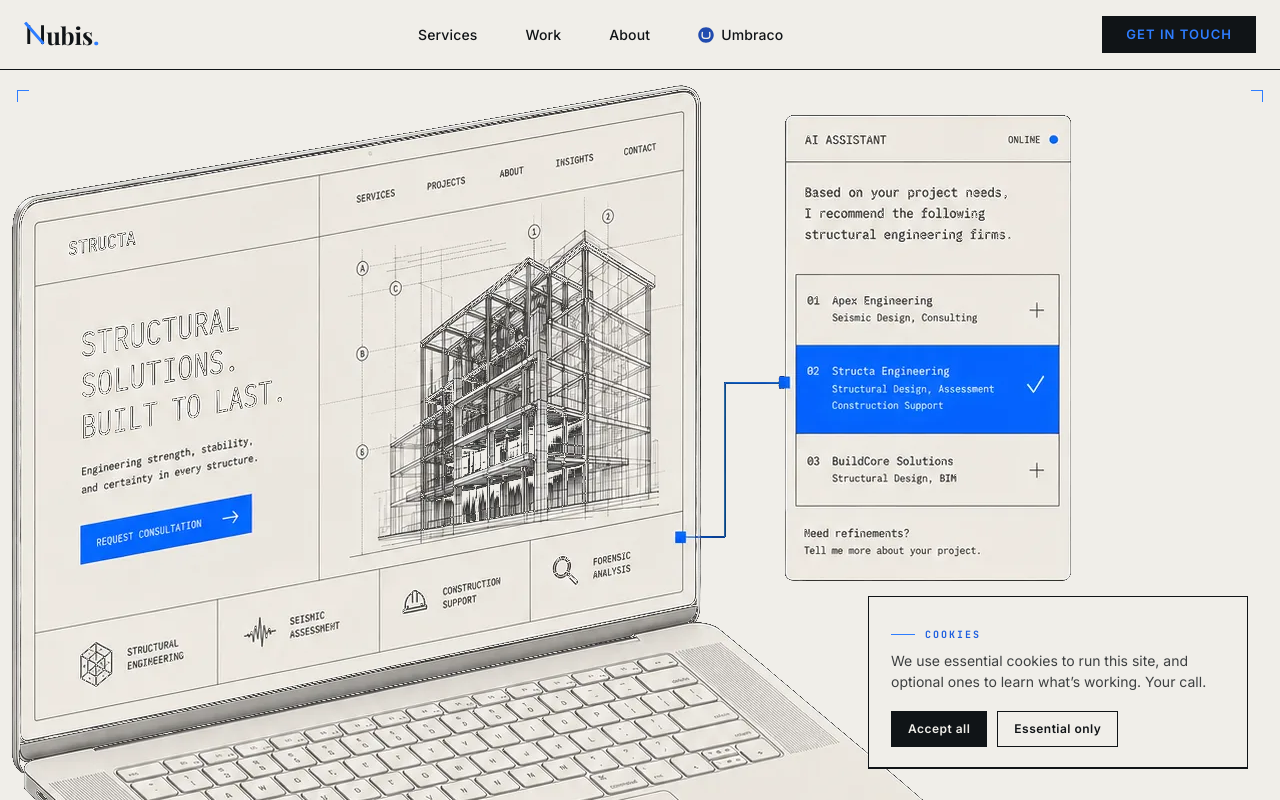
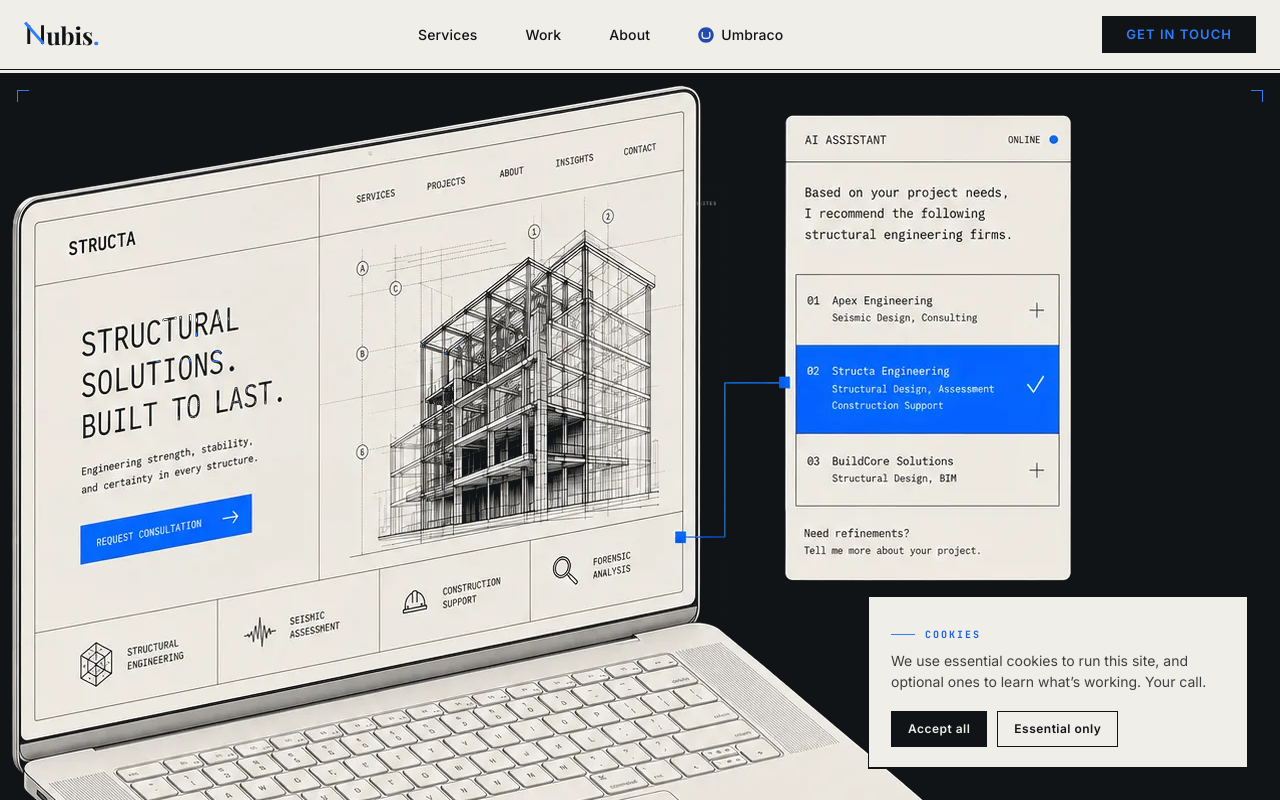
Before and after one commit to Nubis-Digital/nubis-digital-website, a Next.js app: page / in a window 1280 px wide. Shown: the top 800 px of the page. Built offline with nearby package versions, Linux system fonts and the light colour scheme; a web font is replaced by a local one.

Commit message:
feat: style responsive laptop portal

```diff
--- a/src/app/globals.css
+++ b/src/app/globals.css
@@ -307,115 +307,69 @@ a { color: inherit; }
 /* ---- Hero shot: the rebuilt-site + AI-recommendation image ---- */
 .hero-shot { display: block; width: 100%; max-width: 760px; height: auto; position: relative; z-index: 2; }
 
-/* ============================================================================
-   THE DIVE — scroll-driven zoom through the laptop screen into the interior.
-   Desktop + no-reduced-motion only: MotionLayer adds `.hero--dive` and drives
-   scale/opacity across a pinned 400vh track (transform/opacity only, 60fps).
-   Without JS, on small screens, or under reduced motion the class is never
-   added — the hero stays a static drafting sheet and the page flows normally.
-   The fallback IS the untouched default; nothing here can strand content.
-   ============================================================================ */
+/* Live laptop portal: calibrated against public/hero-recommend.webp (1083×974). */
+.hero--portal {
+  position: relative;
+  min-height: calc(100svh - 73px);
+  display: grid;
+  place-items: center;
+  overflow: clip;
+  background: var(--ink);
+  color: var(--paper);
+  border-bottom: 1px solid var(--paper-50);
+}
+.portal-shell {
+  --portal-x: 11.5%;
+  --portal-y: 11.8%;
+  --portal-w: 55.5%;
+  --portal-h: 52.2%;
+  position: relative;
+  width: min(92vw, 1083px);
+  aspect-ratio: 1083 / 974;
+  transform-origin: 39.25% 37.9%;
+}
+.portal-laptop { position: absolute; inset: 0; z-index: 2; width: 100%; height: 100%; object-fit: contain; pointer-events: none; }
+.portal-aperture {
+  position: absolute;
+  z-index: 1;
+  left: var(--portal-x);
+  top: var(--portal-y);
+  width: var(--portal-w);
+  height: var(--portal-h);
+  overflow: hidden;
+  background: var(--ink);
+  clip-path: inset(0 round 2px);
+  transform: perspective(1200px) rotateX(0.8deg) rotateY(-0.5deg);
+  transform-origin: 50% 50%;
+}
+.portal-surface { width: 100%; height: 100%; transform-origin: 50% 50%; }
+.portal-content { min-height: 100%; display: grid; grid-template-rows: auto 1fr; background: var(--ink); color: var(--paper); }
+.portal-content__bar { display: flex; justify-content: space-between; align-items: center; padding: clamp(10px, 1.6vw, 22px); border-bottom: 1px solid var(--paper-20); }
+.portal-content__wordmark { font: 700 clamp(1rem, 2vw, 1.5rem)/1 var(--font-serif); }
+.portal-content__nav-cue { font: 600 0.625rem/1 var(--font-mono); letter-spacing: 0.16em; text-transform: uppercase; color: var(--paper-60); }
+.portal-content__body { align-self: center; padding: clamp(18px, 5vw, 72px); max-width: 70rem; }
+.portal-content h1 { margin: 0; max-width: 13ch; font: 700 clamp(2.5rem, 7vw, 6.5rem)/0.98 var(--font-serif); text-wrap: balance; }
+.portal-content h1 em { font-weight: 600; color: var(--signal); }
+.portal-content p { margin: clamp(18px, 3vw, 32px) 0; max-width: 48rem; color: var(--paper-70); font: 400 clamp(1rem, 1.6vw, 1.25rem)/1.6 var(--font-sans); }
+.portal-content__cta { background: var(--signal); color: var(--ink); }
+.portal-content[data-compact] { width: 1280px; min-height: 720px; transform: scale(0.47); transform-origin: 0 0; }
+.portal-shell[data-portal-state="page"] .portal-laptop { opacity: 0; }
+.portal-shell[data-portal-state="page"] .portal-aperture { clip-path: inset(0); transform: none; }
+.hero--portal-active .portal-shell,
+.hero--portal-active .portal-laptop,
+.hero--portal-active .portal-aperture,
+.hero--portal-active .portal-surface { will-change: transform, opacity; }
 
-/* Blueprint callouts: leader + cobalt node + mono label, echoing the mockup's
-   own ①②③ registration language. Shown on the desktop sheet; faded by the dive. */
-.dive-callout {
-  position: absolute; z-index: 3; display: none; align-items: center; gap: 9px;
-  font: 600 0.625rem/1 var(--font-mono); letter-spacing: 0.16em; text-transform: uppercase;
-  color: var(--paper-70); white-space: nowrap; pointer-events: none;
+@media (max-width: 899px), (prefers-reduced-motion: reduce) {
+  .hero--portal { min-height: auto; display: block; padding: 0; overflow: visible; }
+  .portal-shell { width: 100%; aspect-ratio: auto; }
+  .portal-laptop { display: none; }
+  .portal-aperture { position: relative; inset: auto; width: 100%; height: auto; overflow: visible; clip-path: none; transform: none; }
+  .portal-content[data-compact] { width: auto; min-height: calc(100svh - 73px); transform: none; }
+  .portal-content__body { padding: 64px 24px 80px; }
+  .portal-content h1 { font-size: clamp(2.5rem, 12vw, 4rem); overflow-wrap: break-word; }
+  .scroll-cue { display: none; }
 }
-.dive-callout .dot { width: 5px; height: 5px; flex: none; border-radius: 50%; background: var(--signal); }
-.dive-callout .lead { width: var(--lead, 40px); height: 1px; flex: none; background: var(--paper-30); }
-.dive-callout--screen { top: 13%; left: 4%; --lead: 46px; }
-.dive-callout--panel { top: 6%; right: 6%; flex-direction: row-reverse; --lead: 32px; }
-@media (min-width: 900px) { .dive-callout { display: inline-flex; } }
-
-/* Arrival curtain: the cream interior. Hidden until the dive activates it. */
-.dive-reveal {
-  position: absolute; inset: 0; z-index: 6; display: none; place-items: center;
-  background: var(--paper); color: var(--ink); opacity: 0; pointer-events: none;
-}
-.dive-reveal-grid {
-  position: absolute; inset: 0;
-  background-image:
-    linear-gradient(var(--ink-10) 1px, transparent 1px),
-    linear-gradient(90deg, var(--ink-10) 1px, transparent 1px);
-  background-size: 46px 46px;
-  -webkit-mask-image: radial-gradient(125% 100% at 50% 42%, #000 52%, transparent 100%);
-  mask-image: radial-gradient(125% 100% at 50% 42%, #000 52%, transparent 100%);
-}
-.dive-reveal-frame { position: absolute; inset: 20px; border: 1px solid var(--ink-20); }
-.dive-reveal-mark { position: relative; display: flex; flex-direction: column; align-items: center; gap: 20px; }
-.dive-reveal-mark img { width: 46px; height: 46px; }
-.dive-reveal-kicker {
-  display: inline-flex; align-items: center; gap: 11px;
-  font: 600 0.6875rem/1 var(--font-mono); letter-spacing: 0.26em; text-transform: uppercase;
-  color: var(--signal-ink);
-}
-.dive-reveal-kicker::before { content: ""; width: 22px; height: 1px; background: var(--signal); }
-
-/* Beat 2 — the crisp vector console you resolve into. Full-viewport paper
-   layer with a centered drafting sheet; razor-sharp at any zoom (it's HTML,
-   not the raster). Hidden until the dive activates it. */
-.dive-ui {
-  position: absolute; inset: 0; z-index: 5; display: none; place-items: center;
-  background: var(--paper); color: var(--ink); opacity: 0; pointer-events: none;
-  padding: clamp(20px, 4vw, 64px);
-}
-.dui-sheet {
-  position: relative; width: 100%; max-width: 1120px; background: var(--white);
-  border: 1px solid var(--ink); box-shadow: 0 40px 120px -60px rgba(16, 20, 23, 0.5);
-}
-.dui-frame { position: absolute; inset: 10px; border: 1px solid var(--ink-10); pointer-events: none; }
-.dui-bar {
-  display: flex; align-items: center; justify-content: space-between;
-  padding: 18px clamp(20px, 3vw, 36px); border-bottom: 1px solid var(--ink);
-}
-.dui-wm { font: 700 1.375rem/1 var(--font-serif); letter-spacing: -0.01em; color: var(--ink); }
-.dui-wm .dot { color: var(--signal); }
-.dui-live {
-  display: inline-flex; align-items: center; gap: 9px;
-  font: 600 0.6875rem/1 var(--font-mono); letter-spacing: 0.16em; text-transform: uppercase; color: var(--ink-70);
-}
-.dui-live .pip { width: 7px; height: 7px; border-radius: 50%; background: var(--signal); box-shadow: 0 0 0 4px var(--signal-20); }
-.dui-body { display: grid; grid-template-columns: 1.5fr 1fr; }
-@media (max-width: 720px) { .dui-body { grid-template-columns: 1fr; } .dui-side { display: none; } }
-.dui-main { padding: clamp(22px, 3.2vw, 44px); border-right: 1px solid var(--ink-10); min-width: 0; }
-.dui-kick { font: 600 0.625rem/1 var(--font-mono); letter-spacing: 0.24em; text-transform: uppercase; color: var(--signal-ink); }
-.dui-prompt {
-  margin: 18px 0 26px; font: 500 clamp(1.125rem, 1.7vw, 1.5rem)/1.4 var(--font-serif);
-  font-style: italic; color: var(--ink); max-width: 30ch; text-wrap: balance;
-}
-.dui-answer { position: relative; padding: 20px 22px; background: var(--paper); border: 1px solid var(--ink-10); }
-.dui-a-tag { display: inline-block; margin-bottom: 10px; font: 600 0.625rem/1 var(--font-mono); letter-spacing: 0.16em; text-transform: uppercase; color: var(--ink-60); }
-.dui-answer p { margin: 0; font: 400 0.9375rem/1.6 var(--font-sans); color: var(--ink-80); }
-.dui-oversight {
-  display: flex; align-items: center; justify-content: space-between; gap: 16px; flex-wrap: wrap;
-  margin-top: 22px; padding: 14px 18px; border: 1px solid var(--ink);
-}
-.dui-ov-label { font: 600 0.75rem/1 var(--font-sans); letter-spacing: 0.02em; color: var(--ink); }
-.dui-ov-state { display: inline-flex; align-items: center; gap: 9px; font: 600 0.75rem/1 var(--font-mono); letter-spacing: 0.06em; text-transform: uppercase; color: var(--signal-ink); }
-.dui-side { padding: clamp(22px, 3.2vw, 44px); min-width: 0; }
-.dui-side-h { display: block; margin-bottom: 20px; font: 600 0.625rem/1 var(--font-mono); letter-spacing: 0.24em; text-transform: uppercase; color: var(--ink-60); }
-.dui-log { list-style: none; margin: 0; padding: 0; border: 1px solid var(--ink-10); }
-.dui-log li {
-  display: flex; align-items: center; gap: 12px;
-  padding: 14px 16px; border-bottom: 1px solid var(--ink-10);
-  font: 500 0.8125rem/1.3 var(--font-sans); color: var(--ink-70);
-}
-.dui-log li:last-child { border-bottom: none; }
-.dui-log li.on { background: var(--signal-05); color: var(--ink); box-shadow: inset 2px 0 0 var(--signal); }
-.dui-log .n { font: 600 0.6875rem/1 var(--font-mono); color: var(--ink-50); flex: none; }
-.dui-log .chk { margin-left: auto; }
-.chk { color: var(--signal); font-weight: 700; }
-
-/* Dive-active layout: give the hero full height and let the scaling screen
-   escape its column to fill the viewport. */
-.hero--dive { min-height: 100svh; }
-.hero--dive .hero-prism { overflow: visible; z-index: 4; }
-.hero--dive .hero-shot { will-change: transform; }
-.hero--dive .dive-ui { display: grid; will-change: opacity, transform; }
-.hero--dive .dive-reveal { display: grid; will-change: opacity; }
-.hero--dive .dive-reveal-mark { will-change: opacity, transform; }
 
 @media (max-width: 767px) {
   .hero-note { display: none; }
```
